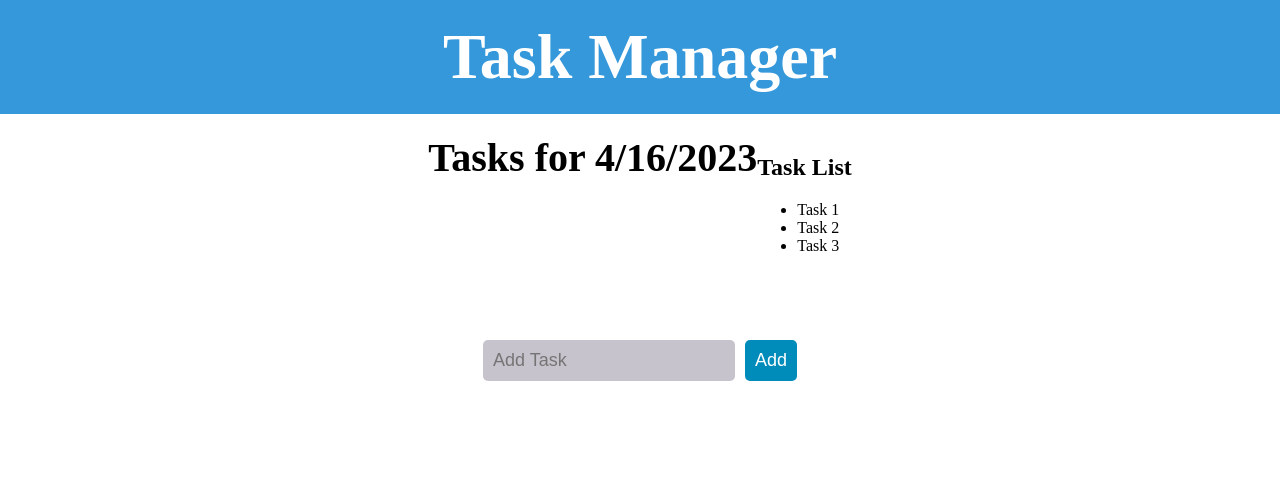
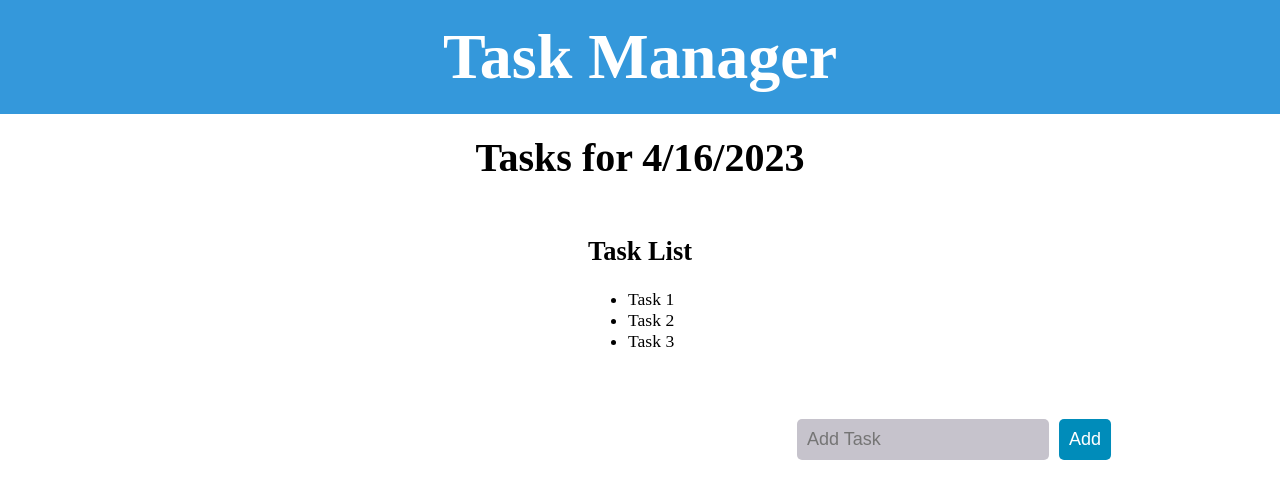
Before and after one commit to Milovan1995/task-manager, a React (Create React App) app: page / in a window 1280 px wide. Shown: the top 498 px of the page. Built offline with nearby package versions, Linux system fonts and the light colour scheme.

Commit message:
Tweak css

```diff
--- a/src/components/NewTask.css
+++ b/src/components/NewTask.css
@@ -18,9 +18,12 @@ body {
   }
 
   .new-task-form {
-    margin-top: 20px;
     position: absolute;
-    top: 320px;
+  bottom: 340px;
+  left: 50%;
+  transform: translateX(50%);
+  margin-top: 2rem;
+
   }
 
   .new-task-form input {
--- a/src/components/NewTask.jsx
+++ b/src/components/NewTask.jsx
@@ -23,7 +23,7 @@ const NewTask = () => {
   const todaysDate = new Date().toLocaleDateString();
 
   return (
-    <div className="new-task-container">
+    <div className="task-list-container">
       <h2 className="new-task-heading">Tasks for {todaysDate}</h2>
       <TaskList tasks={tasks} />
       <div className="new-task-form">
--- a/src/index.js
+++ b/src/index.js
@@ -1,6 +1,7 @@
 import React from 'react';
 import ReactDOM from 'react-dom/client';
 import App from './App';
+import "./styles.css";
 
 const root = ReactDOM.createRoot(document.getElementById('root'));
 root.render(
--- /dev/null
+++ b/src/styles.css
@@ -0,0 +1,8 @@
+.task-list-container {
+    display: flex;
+    flex-direction: column;
+    justify-content: center;
+    align-items: center;
+    margin-top: 20px;
+    font-size: 1.1rem;
+  }
```
Also changed, not shown: src/README.txt (added).
